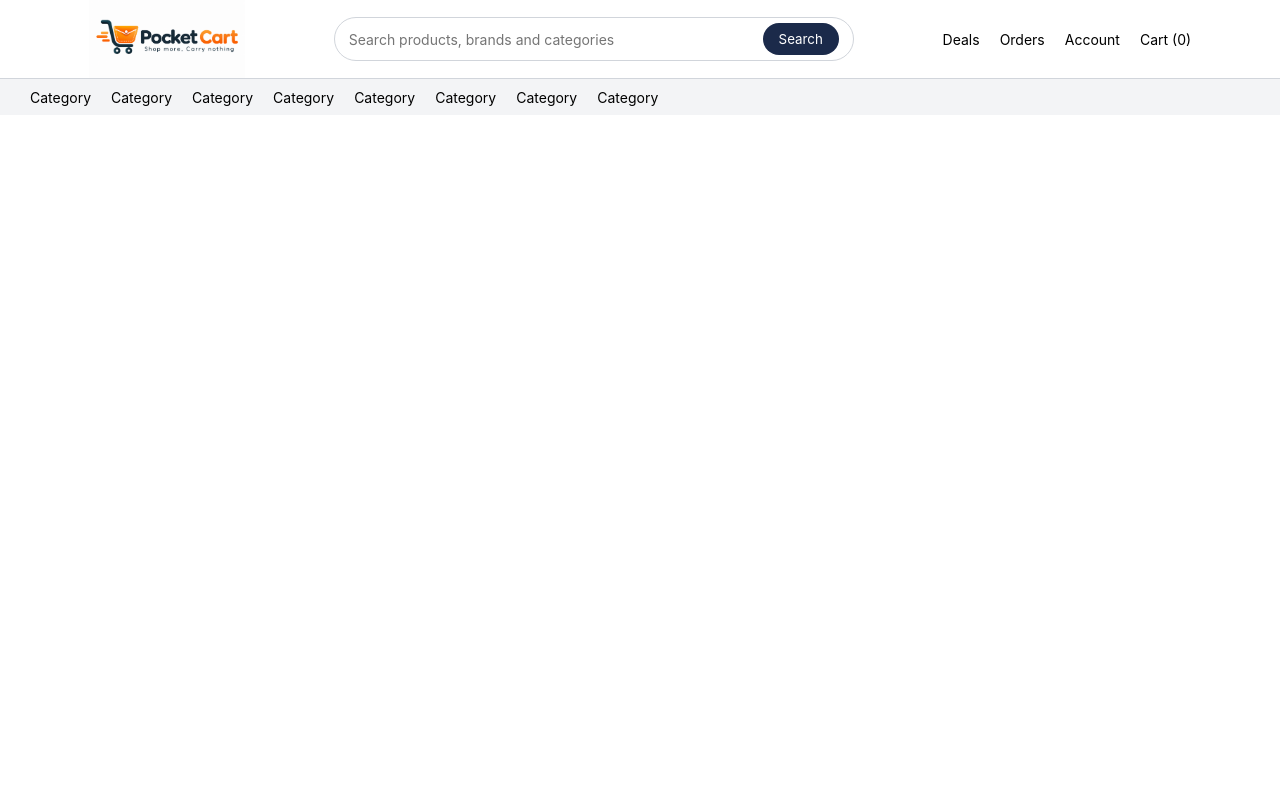
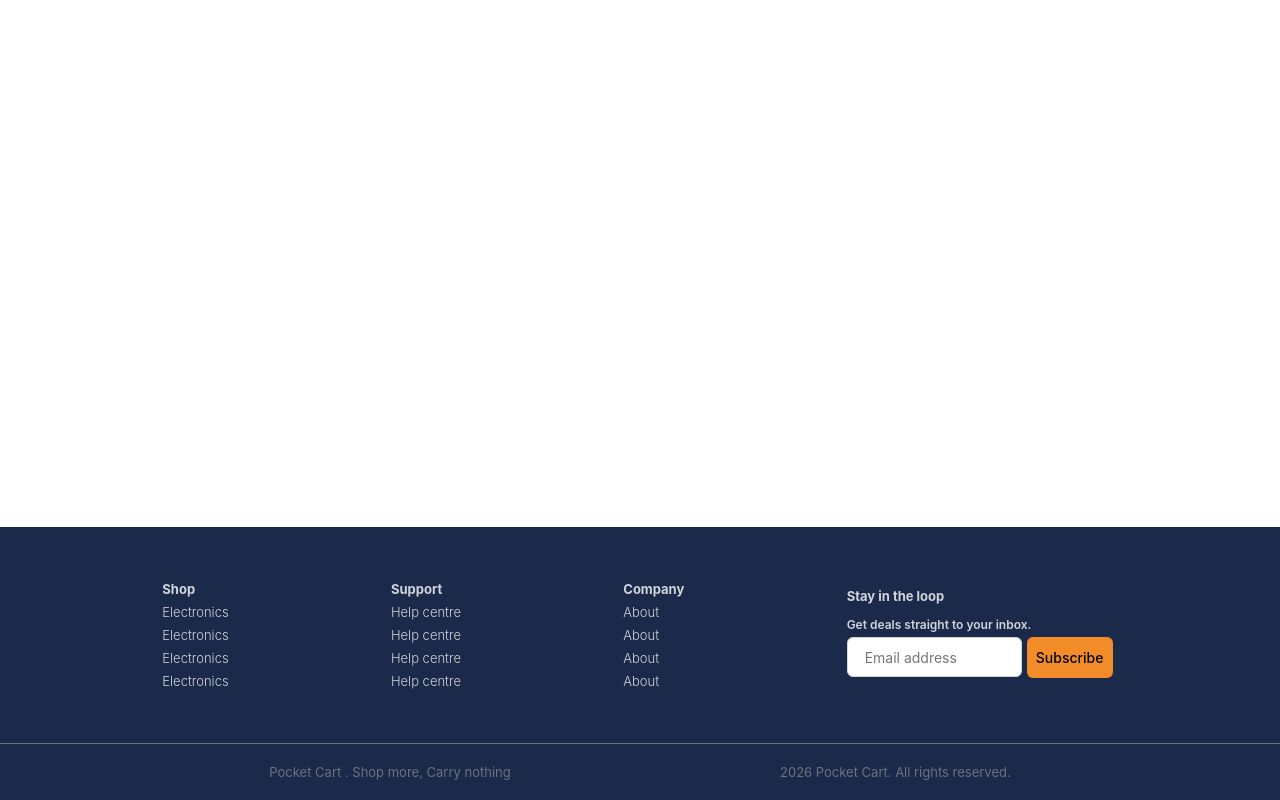
Before and after one commit to Velang2003/Pocket-Cart, a React (Vite) app: page / in a window 1280 px wide. Built offline with nearby package versions, Linux system fonts and the light colour scheme.

Commit message:
Feat: added style to footor layout

```diff
--- a/src/app/App.tsx
+++ b/src/app/App.tsx
@@ -10,6 +10,7 @@
 // import CartProductCard from "../features/cart/component/CartProductCard";
 // import OrderSummery from "../features/orders/component/OrderSummery";
 // import ProductFilter from "../features/products/components/filters/ProductFilter";
+import FooterLayout from "../components/layout/footer/FooterLayout";
 import HeaderLayout from "../components/layout/header/HeaderLayout";
 
 function App() {
@@ -37,7 +38,8 @@ function App() {
       <CartProductCard />
       <OrderSummery/> */}
       {/* <ProductFilter/> */}
-      <HeaderLayout/>
+      {/* <HeaderLayout/> */}
+      <FooterLayout/>
     </>
   );
 }
--- /dev/null
+++ b/src/components/layout/footer/FooterLayout.css
@@ -0,0 +1,68 @@
+.footor{
+    background-color: var(--color-primary);
+    color: var(--color-border);
+    font-size: var(--text-small);
+    flex-direction: column;
+    height: 273px;
+    justify-self: space-between;
+    margin: auto;
+    position: fixed;
+    bottom: 0;
+    left: 0;
+    right: 0;
+    display: flex;
+}
+
+.footor > div{
+    display: flex;
+    justify-content: space-evenly;
+}
+
+.footor > div:first-child{
+    height: 217px;
+    align-items: center;
+    border-bottom: 1px solid var(--color-text-muted);
+}
+
+
+.footor > div:first-child > .contact{
+    display: flex;
+    flex-direction: column;
+}
+
+.contact{
+    height: 94px;
+    display: flex;
+    flex-direction: column;
+}
+
+.contact > div > label{
+    color: var(--color-border);
+    display: flex;
+}
+
+.contact > .FormInput > input{
+    width: 175px;
+    margin: 0;
+    height: 40px;
+}
+.contact > .FormInput > button{
+    margin: 5px;
+}
+
+.footor > div:nth-child(2){
+    align-items: center;
+    color: var(--color-text-muted);
+    height: 55px;
+}
+
+.footor > div:first-child > div{
+    height: 121px;
+    display: flex;
+    flex-direction: column;
+    justify-content: space-evenly;
+}
+
+.footor > div:first-child > div > p{
+    font-weight: 300;
+}
--- /dev/null
+++ b/src/components/layout/footer/FooterLayout.tsx
@@ -0,0 +1,48 @@
+import Button from "../../ui/Button"
+import FormInput from "../../ui/FormInput"
+import "./FooterLayout.css"
+function FooterLayout() {
+  return (
+    <section className="footor">
+      <div>
+        <div className="shop">
+          <h4>Shop</h4>
+          <p>Electronics</p>
+          <p>Electronics</p>
+          <p>Electronics</p>
+          <p>Electronics</p>
+        </div>
+        <div className="support">
+          <h4>Support</h4>
+          <p>Help centre</p>
+          <p>Help centre</p>
+          <p>Help centre</p>
+          <p>Help centre</p>
+        </div>
+        <div className="company">
+          <h4>Company</h4>
+          <p>About</p>
+          <p>About</p>
+          <p>About</p>
+          <p>About</p>
+        </div>
+        <div className="contact">
+          <h4>Stay in the loop</h4>
+          <div className="FormInput">
+          <FormInput
+            label="Get deals straight to your inbox."
+            placeholder="Email address"
+          />
+          <Button varient="Primary" value="Subscribe" />
+          </div>
+        </div>
+      </div>
+      <div>
+        <p>Pocket Cart . Shop more, Carry nothing</p>
+        <p>2026 Pocket Cart. All rights reserved.</p>
+      </div>
+    </section>
+  );
+}
+
+export default FooterLayout
--- a/src/components/ui/FormInput.tsx
+++ b/src/components/ui/FormInput.tsx
@@ -1,14 +1,19 @@
-function FormInput() {
+interface formInputVarient{
+  placeholder: string,
+  label: string
+}
+
+function FormInput({label="default label", placeholder= "default placeholder"}:formInputVarient) {
   return (
     <>
-      <label htmlFor="name" className="formLabel">
-        Label
+      <label htmlFor={label} className="formLabel">
+        {label}
       </label>
       <input
         type="text"
-        name="name"
+        name={label}
         id="name"
-        placeholder="Placeholder"
+        placeholder={placeholder}
         className="formInput"
       />
     </>
```
